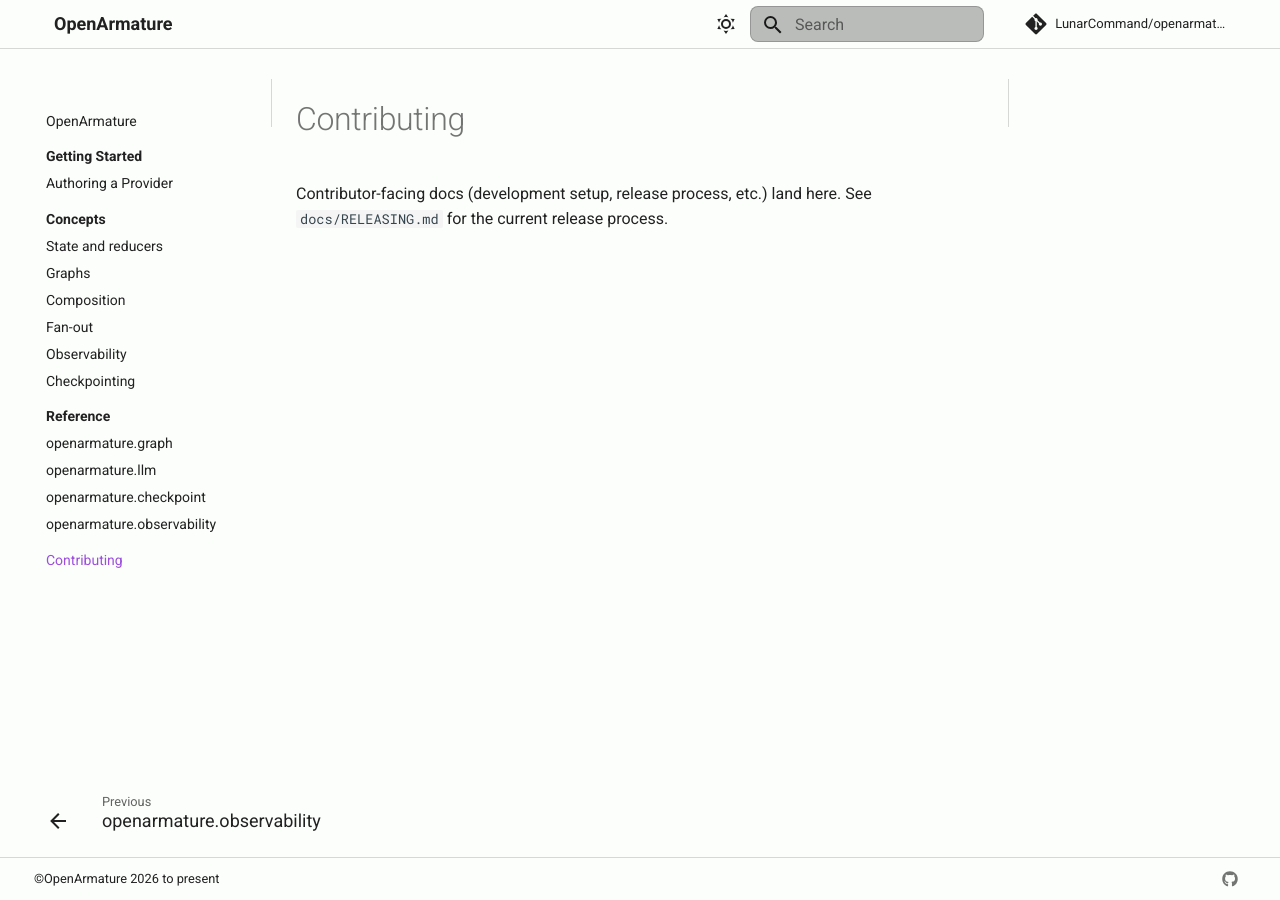
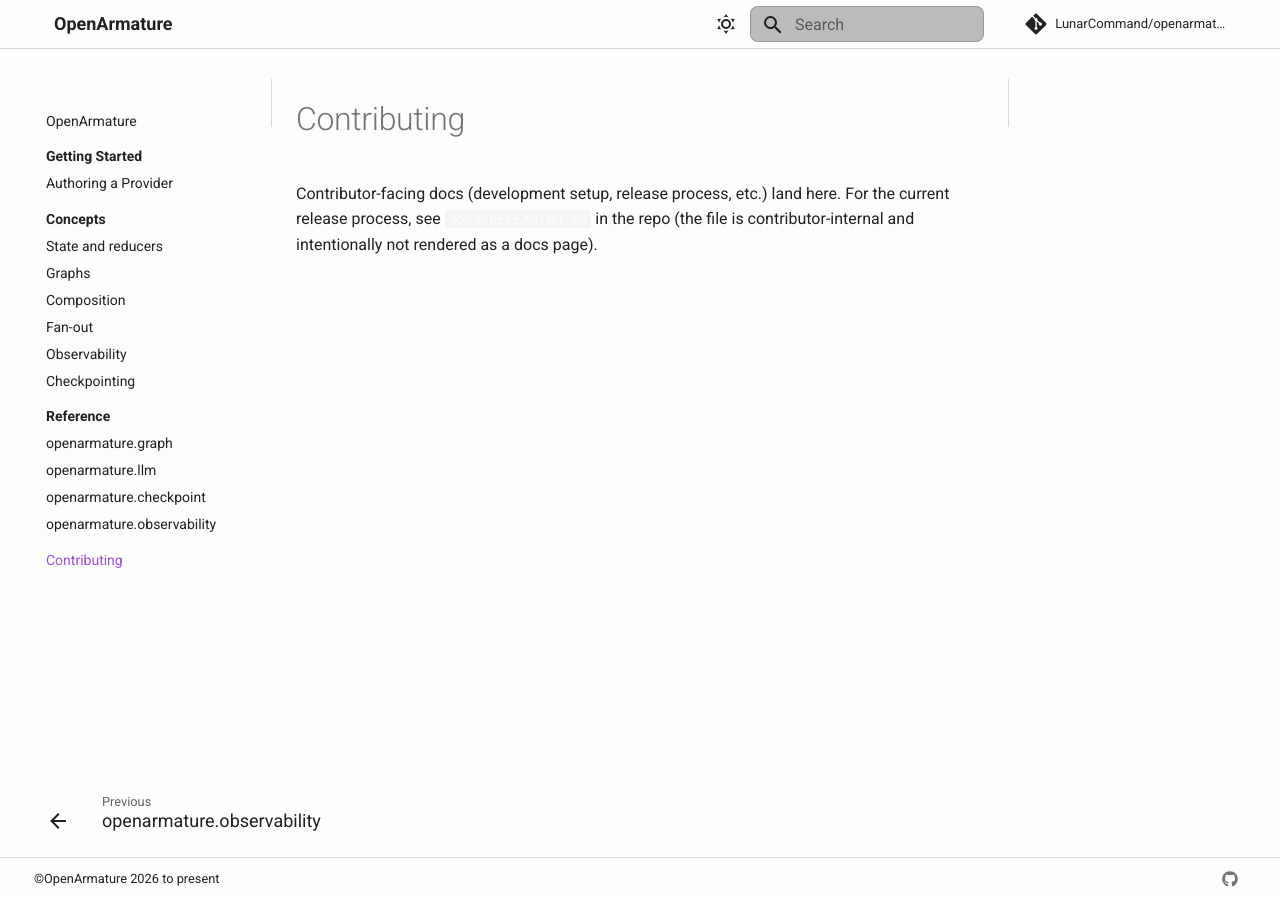
Before and after one commit to LunarCommand/openarmature-python, an MkDocs documentation site: the page built from docs/contributing/index.md, in a window 1280 px wide. Built offline with MkDocs 1.6.1 and Material for MkDocs 9.7.7, drawn with Linux system fonts in a browser that asks for light colours; comment, search, counter and statistics services are not loaded; the version menu is left out.

Commit message:
docs: fix contributing/index.md dead RELEASING.md link
mkdocs.yml has ``exclude_docs: RELEASING.md`` so the file isn't
rendered as a site page; the contributing-page link pointing at it
dead-ends. Replace with an external link to the file on GitHub and
note that it's contributor-internal.

Surfaced as m1 in spec-side review.

```diff
--- a/docs/contributing/index.md
+++ b/docs/contributing/index.md
@@ -1,4 +1,7 @@
 # Contributing
 
 Contributor-facing docs (development setup, release process, etc.)
-land here. See `docs/RELEASING.md` for the current release process.
+land here. For the current release process, see
+[`docs/RELEASING.md`](https://github.com/LunarCommand/openarmature-python/blob/main/docs/RELEASING.md)
+in the repo (the file is contributor-internal and intentionally not
+rendered as a docs page).
```
